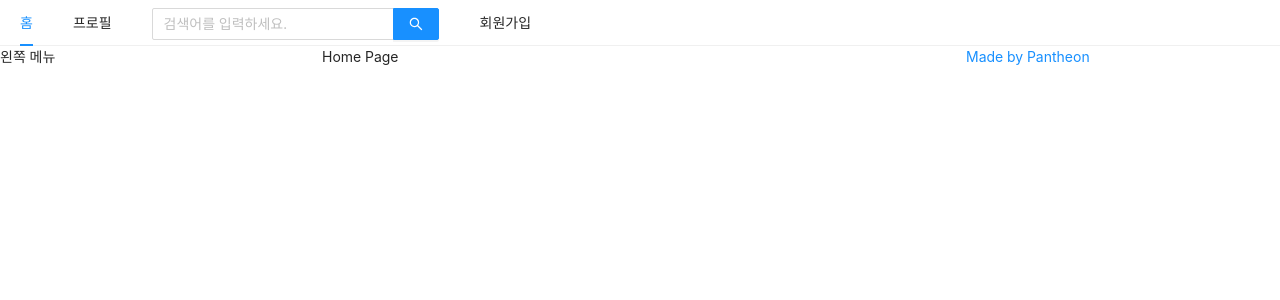
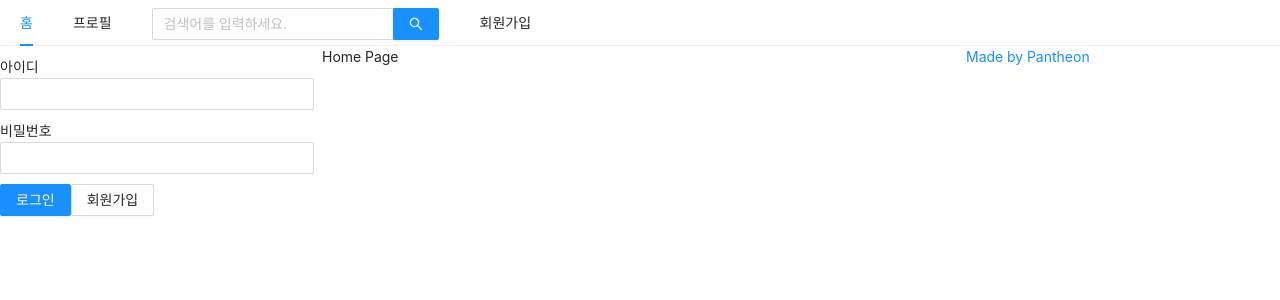
Before and after one commit to ericagong/Pantheon, a Next.js app in the folder FE/: page / in a window 1280 px wide. Shown: the top 300 px of the page. Built offline with nearby package versions, Linux system fonts and the light colour scheme.

Commit message:
fix: 인라인 스타일 styled-components/useMemo 통해 리렌더링 방지

```diff
--- a/FE/components/Layout.js
+++ b/FE/components/Layout.js
@@ -1,9 +1,13 @@
+import { useState } from "react";
 import Link from "next/link";
+import { Menu, Input, Row, Col } from "antd";
+import UserProfile from "./UserProfile";
+import SignInForm from "./SignInForm";
 import PropTypes from "prop-types";
-import { Menu, Input, Row, Col } from "antd";
+import styled from "styled-components";
 
 const Layout = ({ children }) => {
-  const { Search } = Input;
+  const [isLoggedIn, setIsLoggedIn] = useState(false);
 
   const onSearch = (value) => console.log(value);
 
@@ -18,11 +22,10 @@ const Layout = ({ children }) => {
     },
     {
       label: (
-        <Search
+        <SearchInput
           placeholder="검색어를 입력하세요."
           onSearch={onSearch}
           enterButton
-          style={{ verticalAlign: "middle" }}
         />
       ),
       key: "searchBar",
@@ -34,12 +37,11 @@ const Layout = ({ children }) => {
   ];
 
   return (
-    <div>
-      <div>
+    <>
       <Menu items={items} mode="horizontal" />
       <Row gutter={8}>
         <Col xs={24} md={6}>
-            왼쪽 메뉴
+          {isLoggedIn ? <UserProfile /> : <SignInForm />}
         </Col>
         <Col xs={24} md={12}>
           {children}
@@ -48,14 +50,13 @@ const Layout = ({ children }) => {
           <a
             href="https://github.com/ericagong"
             target="_blank"
-              rel="noreferrer noopener"
+            rel="noreferrer noopener" // 보안 위협 방어
           >
             Made by Pantheon
           </a>
         </Col>
       </Row>
-      </div>
-    </div>
+    </>
   );
 };
 
@@ -63,4 +64,8 @@ Layout.propTypes = {
   children: PropTypes.node.isRequired,
 };
 
+const SearchInput = styled(Input.Search)`
+  vertical-align: middle;
+`;
+
 export default Layout;
--- /dev/null
+++ b/FE/components/SignInForm.js
@@ -0,0 +1,61 @@
+import { useState, useCallback } from "react";
+import { Form, Input, Button } from "antd";
+import Link from "next/link";
+import styled from "styled-components";
+
+const NAMES = {
+  ID: "id",
+  PW: "password",
+};
+
+const LABELS = {
+  [NAMES.ID]: "아이디",
+  [NAMES.PW]: "비밀번호",
+};
+
+const SignInForm = () => {
+  const [info, setInfo] = useState({
+    [NAMES.ID]: "",
+    [NAMES.PW]: "",
+  });
+
+  const onChange = useCallback((e) => {
+    const { name, value } = e.target;
+    setInfo((prev) => ({ ...prev, [name]: value }));
+  }, []);
+
+  // THINK 리렌더링 발생하는지?
+  const getInputs = () => {
+    return Object.values(NAMES).map((name) => (
+      <FieldWrapper key={`field_${name}`}>
+        <label htmlFor={name}>{LABELS[name]}</label>
+        <br />
+        <Input name={name} value={info[name]} onChange={onChange} required />
+      </FieldWrapper>
+    ));
+  };
+
+  return (
+    <Form>
+      {getInputs()}
+      <ButtonWrapper>
+        <Button type="primary" htmlType="submit" loading={false}>
+          로그인
+        </Button>
+        <Link href="/signUp">
+          <Button>회원가입</Button>
+        </Link>
+      </ButtonWrapper>
+    </Form>
+  );
+};
+
+const FieldWrapper = styled.div`
+  margin-top: 10px;
+`;
+
+const ButtonWrapper = styled.div`
+  margin-top: 10px;
+`;
+
+export default SignInForm;
--- /dev/null
+++ b/FE/components/UserProfile.js
@@ -0,0 +1,5 @@
+const UserProfile = () => {
+  return <>UserProfile</>;
+};
+
+export default UserProfile;
--- a/FE/pages/_app.js
+++ b/FE/pages/_app.js
@@ -15,7 +15,7 @@ const App = ({ Component }) => {
   );
 };
 
-App.PropTypes = {
+App.propTypes = {
   Component: PropTypes.elementType.isRequired,
 };
 
```
Lines whose indentation alone changed are shown as unchanged.
